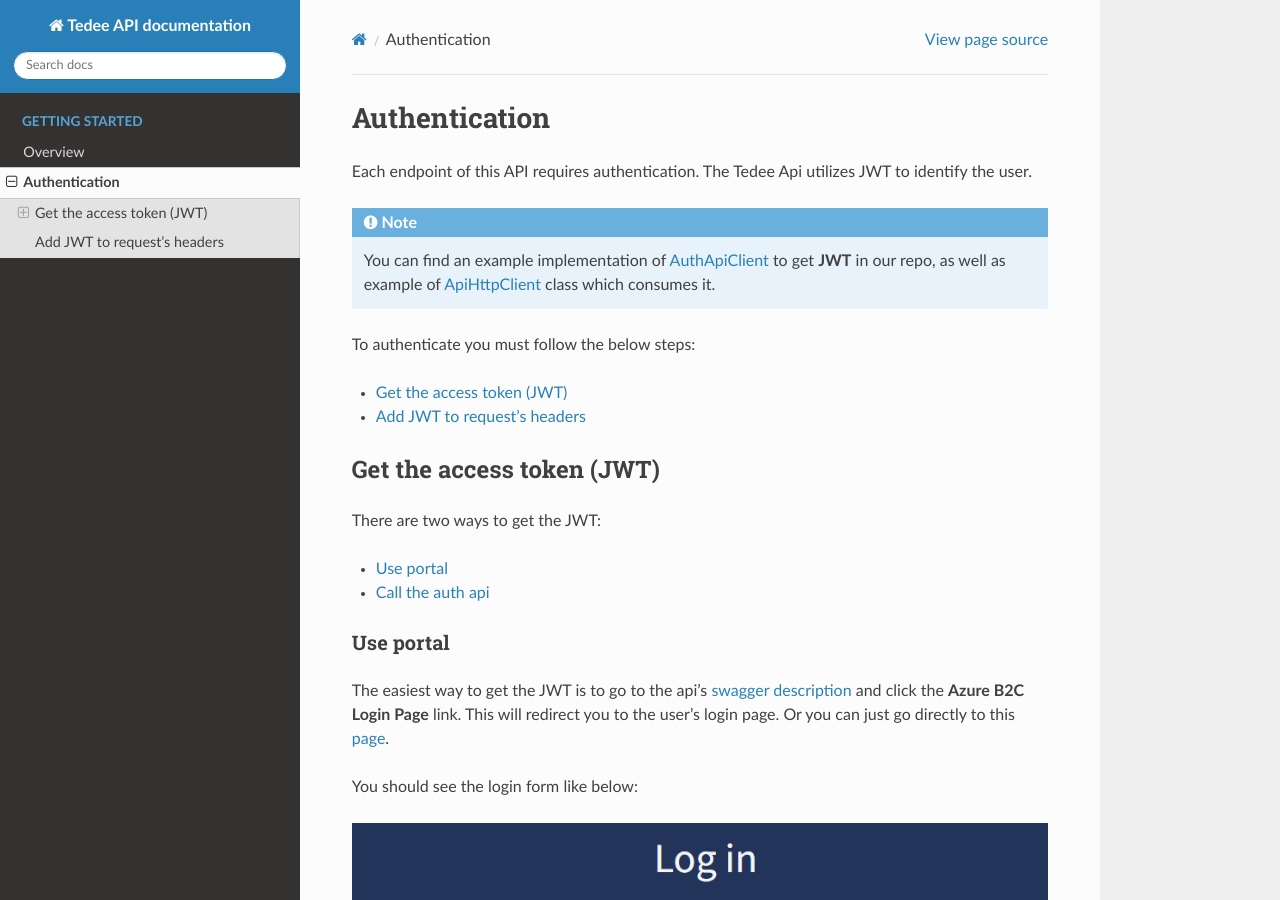
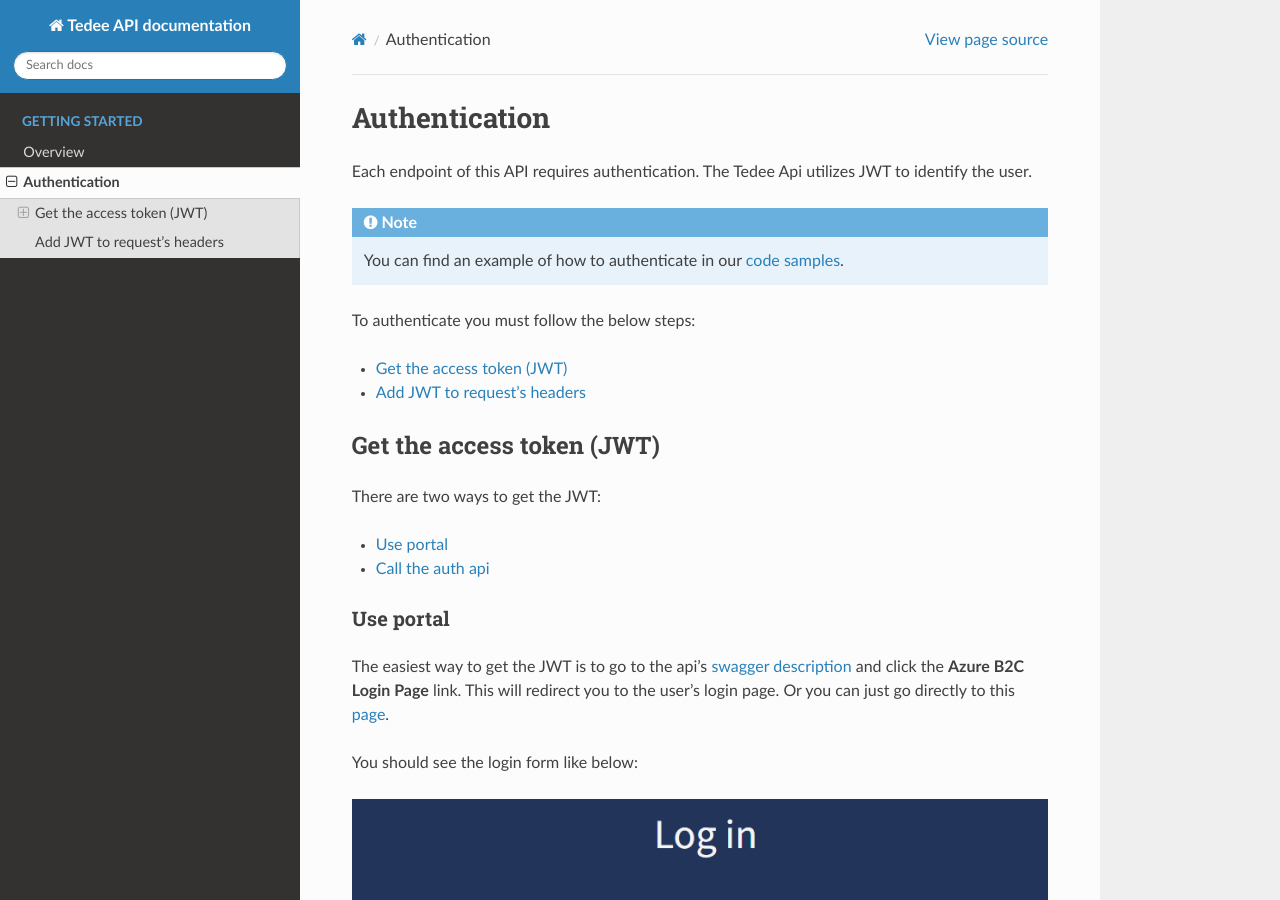
Before and after one commit to tedee-com/tedee-api-doc, a Sphinx documentation site: the page built from docs/source/authentication.rst, in a window 1280 px wide and 900 px high. Built offline with Sphinx 7.4.7 and the Read the Docs theme 2.0.0, drawn with Linux system fonts in a browser that asks for light colours.

Commit message:
Update code samples note on authentication page.

```diff
--- a/docs/source/authentication.rst
+++ b/docs/source/authentication.rst
@@ -5,8 +5,7 @@ Each endpoint of this API requires authentication. The Tedee Api utilizes JWT to
 
 .. note::
 
-    You can find an example implementation of `AuthApiClient <https://github.com/tedee-com/tedee-api-doc/blob/master/samples/cs/AuthApiClient.cs>`_ to get **JWT** in our repo,
-    as well as example of `ApiHttpClient <https://github.com/tedee-com/tedee-api-doc/blob/master/samples/cs/ApiHttpClient.cs>`_ class which consumes it.
+    You can find an example of how to authenticate in our `code samples <https://github.com/tedee-com/tedee-api-doc/blob/master/samples/cs/Tedee.Api.CodeSamples/Actions/01_Authenticate_Using_JWT.cs>`_.
 
 To authenticate you must follow the below steps:
 
```
